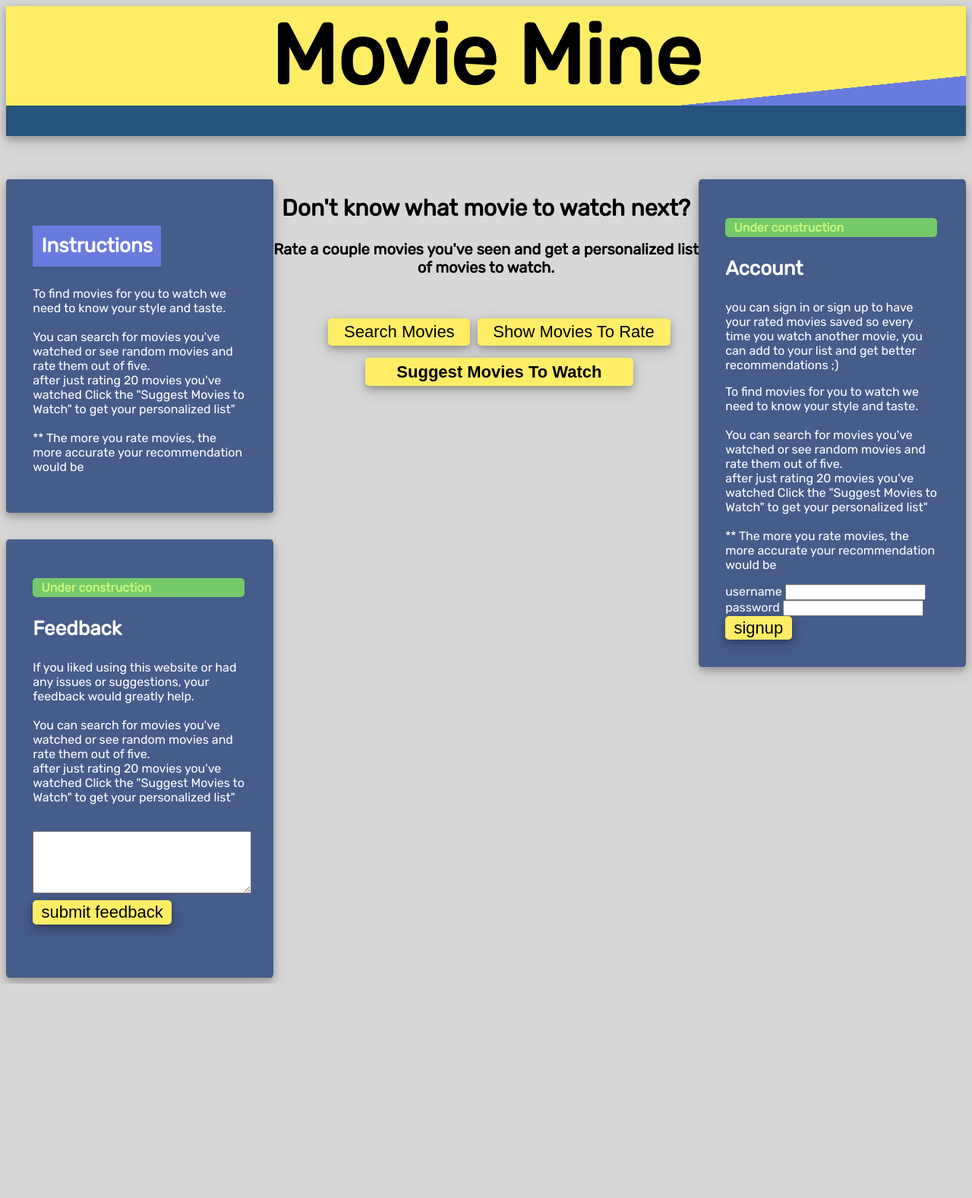
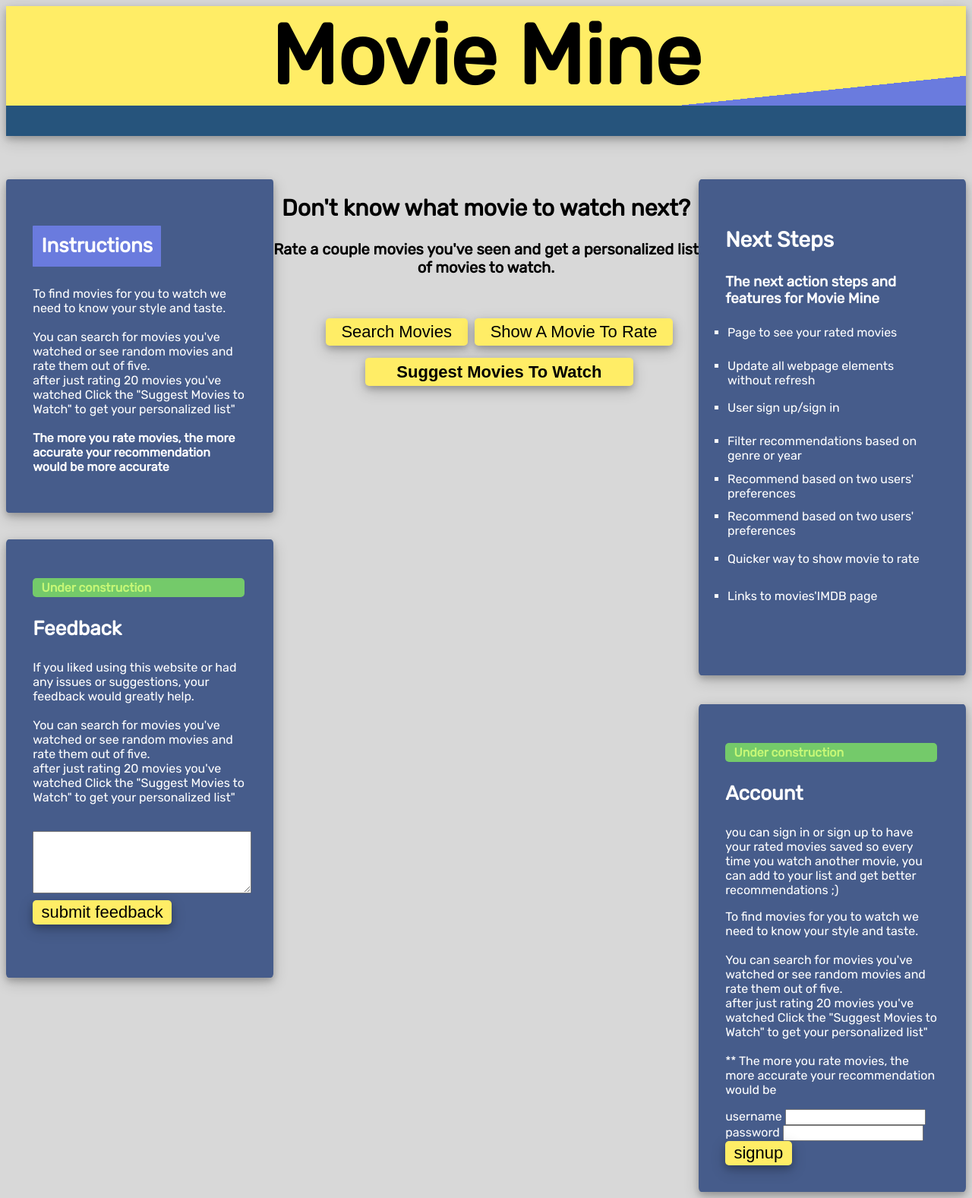
Before and after one commit to armintalaie/Movie-Recommender-Program, a Django app: page / in a window 1280 px wide. Shown: the whole page at 76% size. Before the commit the page ends 1295 px from the top, so only its background shows below. Run offline with Django 3.2, Linux system fonts and the light colour scheme; parts of the project's set-up code (start-up, migrations or seed data) failed here and were passed over.

Commit message:
added more info to the front page and more instructions

```diff
--- a/Rec.py
+++ b/Rec.py
@@ -4,12 +4,13 @@
 from lenskit.algorithms import Recommender
 from lenskit.algorithms.user_knn import UserUser
 from os import path
+import re
 
 MOVIE_DATA_LOC ="ml-latest-small"
 SEARCH_RESULT_COUNT = 10
 MOVIES_TO_RECOMMEND = 10
 pd.set_option('display.max_columns', 7)
-
+movie_data = ds.MovieLens(MOVIE_DATA_LOC)
 
 class RecommendProgram(object):
     username = "curr.csv"
@@ -25,7 +26,7 @@
                 file_writer.writeheader()
 
         self.user_data = self.load_user_file()
-        self.data = ds.MovieLens(MOVIE_DATA_LOC)
+        self.data = movie_data
         self.combined = self.data.ratings.join(self.data.movies['genres'], on='item')
         self.combined = self.combined.join(self.data.movies['title'], on='item')
         self.enriched_movies = self.data.movies.copy()
@@ -36,9 +37,8 @@
         self.enriched_movies = self.enriched_movies.join(counts['rating'], on='item')
         self.removed = pd.merge(self.data.ratings, counts['count'], on='item')
         self.removed = self.removed.sort_values(by='count', ascending=False)
-        print(self.removed)
         self.removed = self.removed.loc[self.removed['count'] > 10]
-        print(self.removed)
+
 
     def search_movies(self):
         command = None
@@ -55,13 +55,12 @@
             choose = int(input("type number"))
             movie = result.iloc[choose - 1:choose]
             movie = movie.reset_index()
-            print(movie)
             rate = input("How do you rate this from 0 to 5\n")
             self.add_new_movie_rating(movie, rate)
 
     def search_movie(self, title):
 
-        result = self.enriched_movies[self.enriched_movies['title'].str.contains(title)]
+        result = self.enriched_movies[self.enriched_movies['title'].str.contains(title, flags=re.IGNORECASE)]
         result = result.sort_values(by='rating', ascending=False)
         result = result.reset_index()
 
--- a/curr.csv
+++ b/curr.csv
@@ -1,3 +1,10 @@
 item,title,genres,ratings
-356,Forrest Gump (1994),Comedy|Drama|Romance|War,4
-318,"Shawshank Redemption, The (1994)",Crime|Drama,5
+356,Forrest Gump (1994),Comedy|Drama|Romance|War,3
+4995,"Beautiful Mind, A (2001)",Drama|Romance,5
+116797,The Imitation Game (2014),Drama|Thriller|War,5
+109487,Interstellar (2014),Sci-Fi|IMAX,5
+79132,Inception (2010),Action|Crime|Drama|Mystery|Sci-Fi|Thriller|IMAX,5
+89492,Moneyball (2011),Drama,3
+4963,Ocean's Eleven (2001),Crime|Thriller,5
+318,"Shawshank Redemption, The (1994)",Crime|Drama,4
+296,Pulp Fiction (1994),Comedy|Crime|Drama|Thriller,1
--- a/intro/views.py
+++ b/intro/views.py
@@ -5,13 +5,15 @@
 from Rec import RecommendProgram
 from django.http import HttpRequest
 from django.views.decorators.csrf import csrf_protect
+from django.template import loader
 import json
+from django.http import HttpResponse
 
-# Create your views here.
 
+reco = RecommendProgram("")
 movie_to_add = None
 moviesoo = []
-reco = RecommendProgram("")
+
 
 
 def intro(request):
@@ -25,10 +27,12 @@
     print(request.POST['option'])
     passing = {}
     if request.POST['option'] == "show":
+        template = loader.get_template('Intro.html')
+
         movie = reco.show_movies_to_rate(True)
         movie_to_add = movie
         passing = {"movie": movie['title']}
-        print(movie['title'])
+
         pass
     elif request.POST['option'] == "result":
         rec1 = reco.recommend_movies()
@@ -56,6 +60,12 @@
             if ss['movie'] == m['title']:
                 movie_to_add = m
                 break
+    else:
+        reco.add_new_movie_rating(movie_to_add, ss['rate'])
+        aa = HttpRequest()
+        aa.POST['option'] = "show"
+        movie_to_add = None
+        moviesoo = None
 
     reco.add_new_movie_rating(movie_to_add, ss['rate'])
     aa = HttpRequest()
@@ -79,14 +89,12 @@
     global movie_to_add, moviesoo
 
     # rec1 = reco.recommend_movies()
-    print("fffff")
     passing = {}
 
     aa = HttpRequest()
     # for i,moviess in rec1.iterrows():
     # print(moviess.title)
     aa.POST['option'] = "result"
-    rec1 = "hhhh"
     passings = {'ola': 'pp'}
     return external(aa)
 
--- a/templates/Intro.html
+++ b/templates/Intro.html
@@ -44,7 +44,7 @@
                         <button type="button" id="search_movies" onclick="search_movie()" class="menu-button"> Search
                             Movies
                         </button>
-                        <button type="submit" name="option" value="show" class="menu-button"> Show Movies To Rate
+                        <button type="submit" name="option" value="show" class="menu-button"> Show A Movie To Rate
                         </button>
                     </ul>
                     <ul style="text-align: center">
@@ -172,7 +172,8 @@
                     list"
                     <br>
                     <br>
-                    ** The more you rate movies, the more accurate your recommendation would be
+                    <span style="font-weight: bold"> The more you rate movies, the more accurate your recommendation would be more accurate
+                    </span>
                 </p>
             </section>
 
@@ -201,6 +202,28 @@
         </nav>
 
         <aside class="HolyGrail-ads">
+
+            <section class="shadow" style="background-color: #465c8b; padding: 10%; color: white; font-size: 16px; border-radius: 1%">
+                <h1 style="font-size: 28px; font-weight: bold"> Next Steps </h1>
+                <h3> The next action steps and features for Movie Mine</h3>
+
+
+                <ul style="list-style: square;   padding-left: 1%;">
+                    <li style="padding-bottom: 7%">Page to see your rated movies</li>
+                    <li style="padding-bottom: 7%">Update all webpage elements without refresh</li>
+                    <li style="padding-bottom:  7%">User sign up/sign in</li>
+                    <li style="padding-bottom:  7%">Filter recommendations based on genre or year</li>
+                    <li style="padding-bottom:  7%">Recommend based on two users' preferences</li>
+                    <li style="padding-bottom:  7%">Recommend based on two users' preferences</li>
+                    <li style="padding-bottom:  7%">Quicker way to show movie to rate</li>
+                    <li style="padding-bottom:  7%">Links to movies'IMDB page</li>
+                </ul>
+                 <br>
+
+            </section>
+
+             <br>
+             <br>
 
             <section class="shadow" style="background-color: #465c8b; padding: 10%; color: white; font-size: 16px; border-radius: 1%">
                  <h3 class="notice" style="color: #C5F776;"> Under construction</h3>
```
Also changed, not shown: 1 other file.
